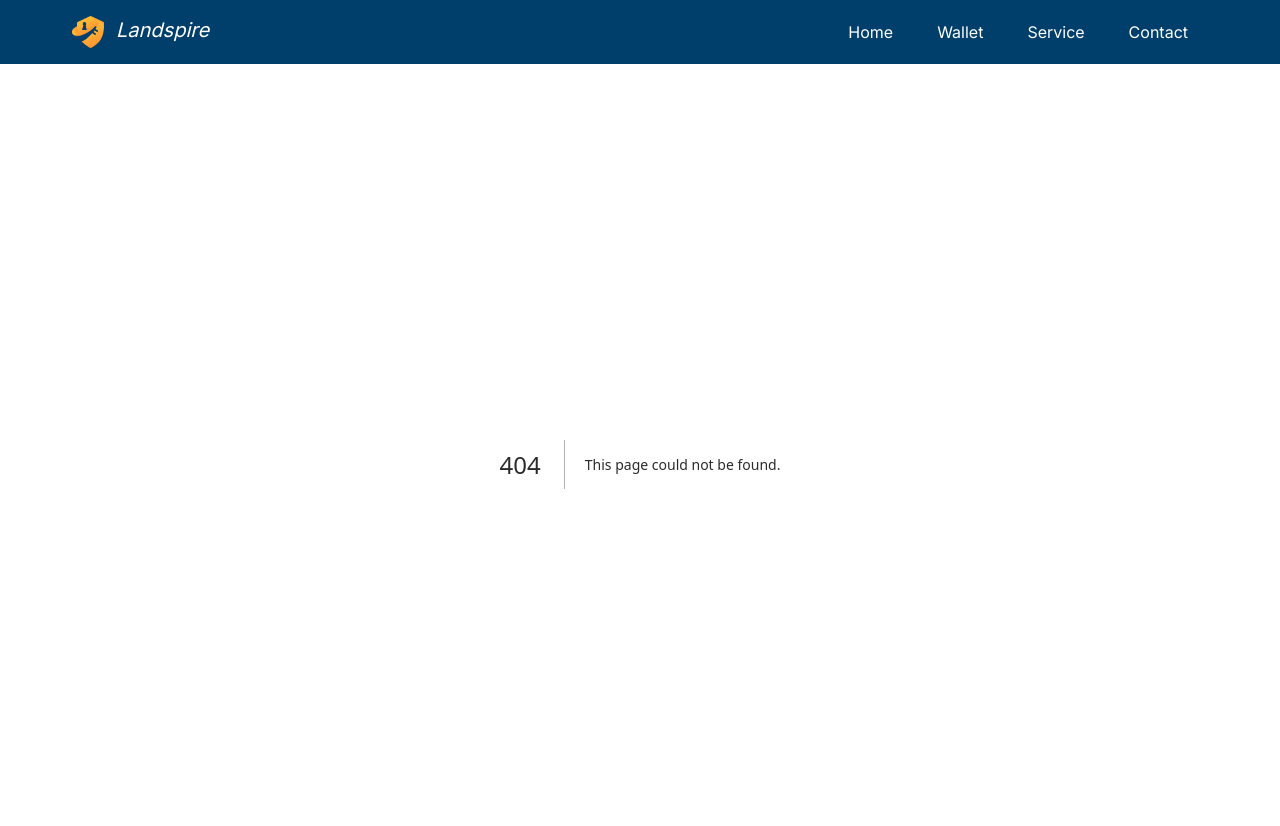
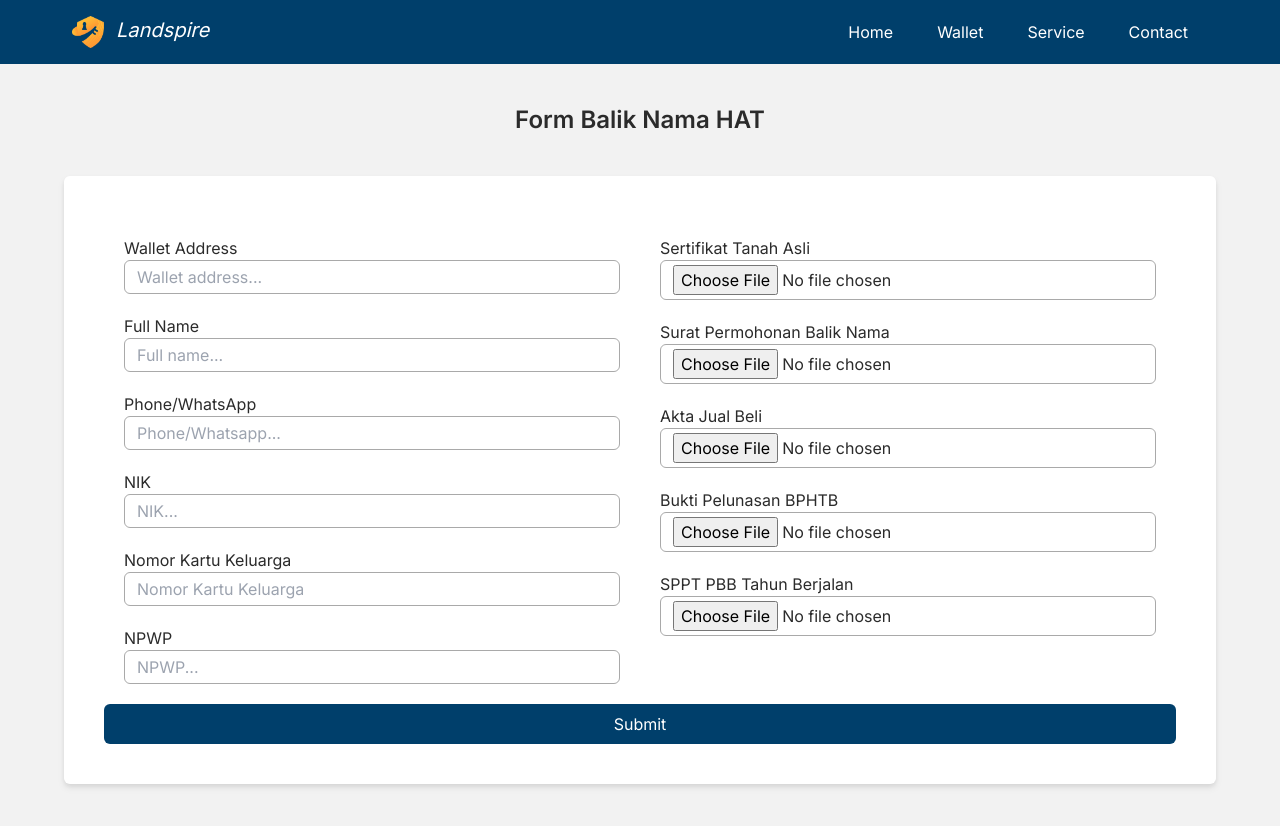
Before and after one commit to Rqwannn/Landspire, a Next.js app in the folder landspire_v1/: page /FormBalikNama in a window 1280 px wide. Before the commit this address had no page. Shown: the top 826 px of the page. Built offline with nearby package versions, Linux system fonts and the light colour scheme.

Commit message:
feat: form permohonan balik nama

```diff
--- /dev/null
+++ b/landspire_v1/src/app/FormBalikNama/page.tsx
@@ -0,0 +1,76 @@
+const FormBalikNama = () => {
+    return (
+        <>
+        <div className="w-full flex flex-col items-center">
+            <h1 className="text-2xl text-center my-10 font-semibold">Form Balik Nama HAT</h1>
+
+            <form action="" className="bg-landspire_white w-[90%] mb-10 flex flex-col items-center p-10 drop-shadow-md rounded-md">
+                <div className="flex">
+                    <div className="flex flex-col gap-5 w-1/2 p-5">
+                        <span className="flex flex-col">
+                            <label htmlFor="">Wallet Address</label>
+                            <input type="text" className="w-full border border-landspire_dark_gray px-3 py-1 rounded-md" required placeholder="Wallet address..." />
+                        </span>
+
+                        <span>
+                            <label htmlFor="">Full Name</label>
+                            <input type="text"  className="w-full border border-landspire_dark_gray px-3 py-1 rounded-md" required placeholder="Full name..." />
+                        </span>
+
+                        <span>
+                            <label htmlFor="">Phone/WhatsApp</label>
+                            <input type="text"  className="w-full border border-landspire_dark_gray px-3 py-1 rounded-md" required placeholder="Phone/Whatsapp..." />
+                        </span>
+
+                        <span>
+                            <label htmlFor="">NIK</label>
+                            <input type="text"  className="w-full border border-landspire_dark_gray px-3 py-1 rounded-md" required placeholder="NIK..." />
+                        </span>
+
+                        <span>
+                            <label htmlFor="">Nomor Kartu Keluarga</label>
+                            <input type="text"  className="w-full border border-landspire_dark_gray px-3 py-1 rounded-md" required placeholder="Nomor Kartu Keluarga" />
+                        </span>
+
+                        <span>
+                            <label htmlFor="">NPWP</label>
+                            <input type="text"  className="w-full border border-landspire_dark_gray px-3 py-1 rounded-md" required placeholder="NPWP..." />
+                        </span>
+                    </div>
+
+                    <div className="flex flex-col gap-5 w-1/2 p-5">
+                        <span>
+                            <label htmlFor="">Sertifikat Tanah Asli</label>
+                            <input type="file"  className="w-full border border-landspire_dark_gray px-3 py-1 rounded-md" required placeholder="" />
+                        </span>
+
+                        <span>
+                            <label htmlFor="">Surat Permohonan Balik Nama</label>
+                            <input type="file"  className="w-full border border-landspire_dark_gray px-3 py-1 rounded-md" required placeholder="" />
+                        </span>
+
+                        <span>
+                            <label htmlFor="">Akta Jual Beli</label>
+                            <input type="file"  className="w-full border border-landspire_dark_gray px-3 py-1 rounded-md" required placeholder="" />
+                        </span>
+
+                        <span>
+                            <label htmlFor="">Bukti Pelunasan BPHTB</label>
+                            <input type="file"  className="w-full border border-landspire_dark_gray px-3 py-1 rounded-md" required placeholder="" />
+                        </span>
+
+                        <span>
+                            <label htmlFor="">SPPT PBB Tahun Berjalan</label>
+                            <input type="file" className="w-full border border-landspire_dark_gray px-3 py-1 rounded-md" required placeholder="" />
+                        </span>
+                    </div>
+                </div>
+
+                <input type="submit" className="w-full bg-landspire_blue w-1/3 text-landspire_white px-3 py-2 rounded-md" />
+            </form>
+        </div>
+        </>
+    )
+}
+
+export default FormBalikNama
--- a/landspire_v1/src/app/globals.css
+++ b/landspire_v1/src/app/globals.css
@@ -52,7 +52,6 @@ body {
     padding: 10px 72px;
     height: 77vh;
     width: 100%;
-    /* background-color: black; */
   }
 
   .bubble {
```
